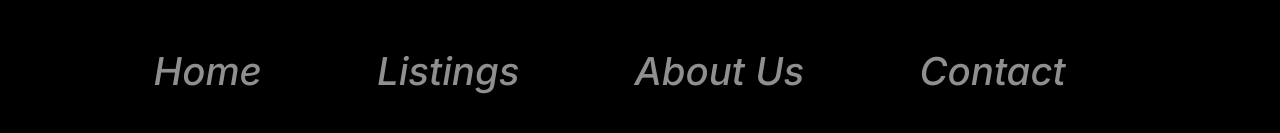
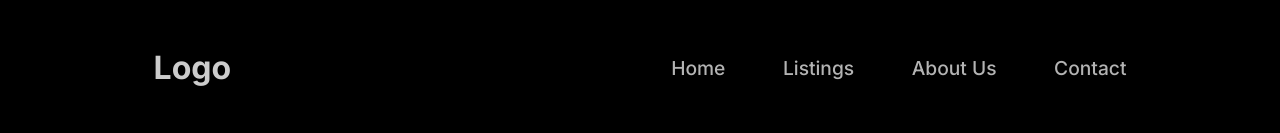
Before and after one commit to JoeyNMason/realty-site, a plain HTML site: page index.html in a window 1280 px wide. Shown: the top 133 px of the page. Drawn offline with nearby package versions, Linux system fonts and the light colour scheme; grey boxes are pictures that could not be loaded.

Commit message:
Update index.html

```diff
--- a/index.html
+++ b/index.html
@@ -15,7 +15,7 @@
     <body>
 
         <header>
-            <a href="#" class="logo"><i src="realtyicoimage.ico" alt="logo"</a>
+            <a href="#" class="logo">Logo</a>
 
             <ul>
                 <li>Home</li>
```
